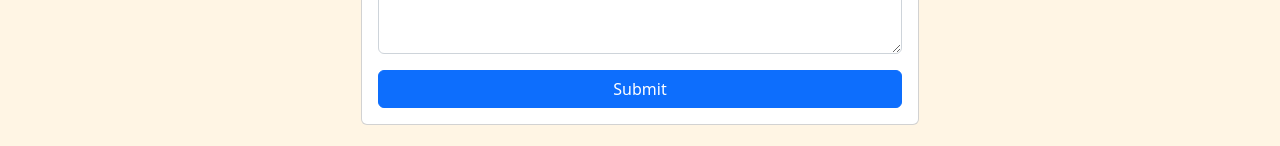
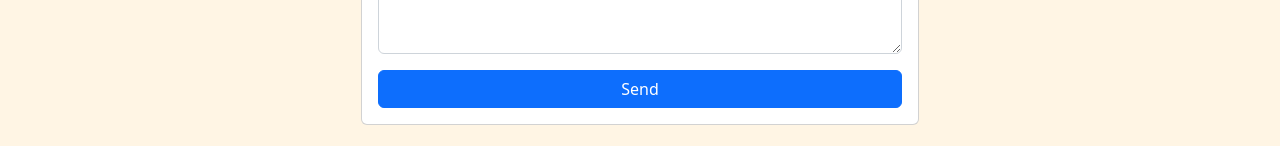
Before and after one commit to chingu-voyages/v41-toucans-team-05, a React (Create React App) app in the folder comfy_app/: page /contact in a window 1280 px wide. Shown: the part 654-800 px from the top of the page. Built offline with nearby package versions, Linux system fonts and the light colour scheme.

Commit message:
Changed useState text from Submit to Send

```diff
--- a/comfy_app/src/components/NavBar/Contact.jsx
+++ b/comfy_app/src/components/NavBar/Contact.jsx
@@ -1,7 +1,7 @@
 import React, { useState } from 'react';
 
 function Contact() {
-  const [form] = useState('Submit');
+  const [form] = useState('Send');
   return (
     <div className='container'>
       <h1 className='mb-3'>Contact Us</h1>
```
